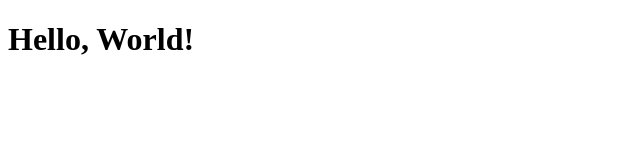
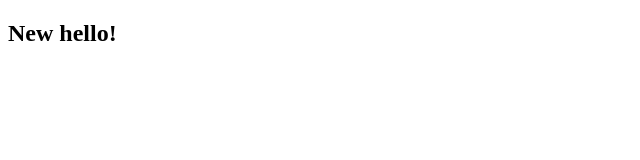
Before and after one commit to mirmohammad/clientdemo, a plain HTML site: page index.html in a window 1280 px wide. Shown: the whole page, without its empty margins (0-640 px from the left). Drawn offline with Linux system fonts and the light colour scheme.

Commit message:
Another change to index.html

```diff
--- a/index.html
+++ b/index.html
@@ -3,6 +3,6 @@
 	<head>
 	</head>
 	<body>
-		<h1>Hello, World!</h1>
+		<h2>New hello!</h2>
 	</body>
 </html>
```
